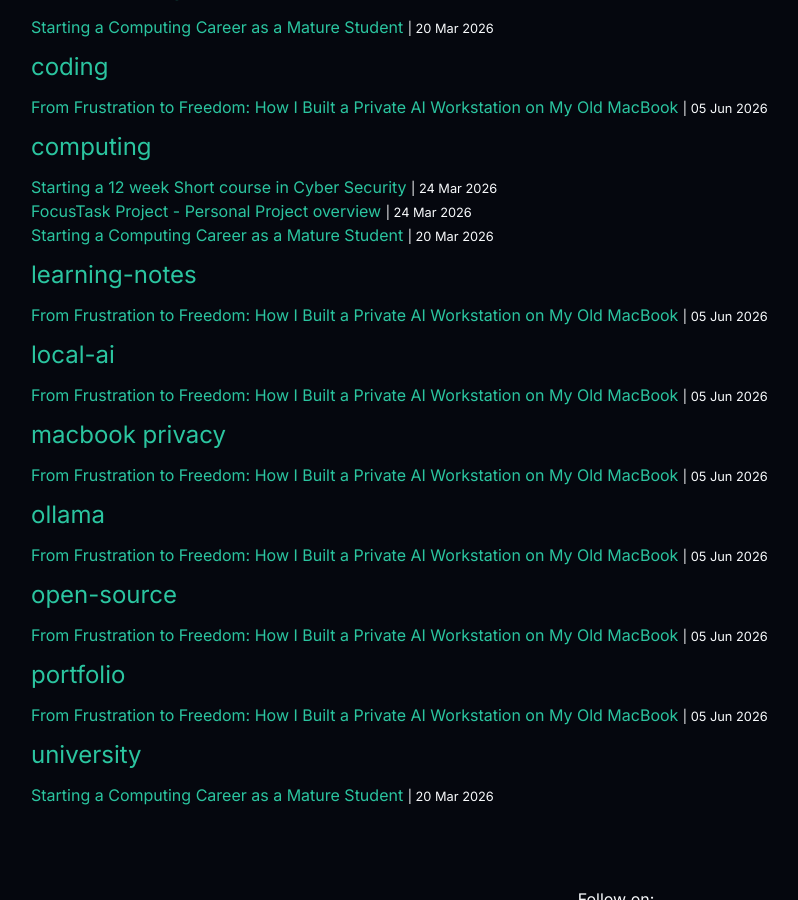
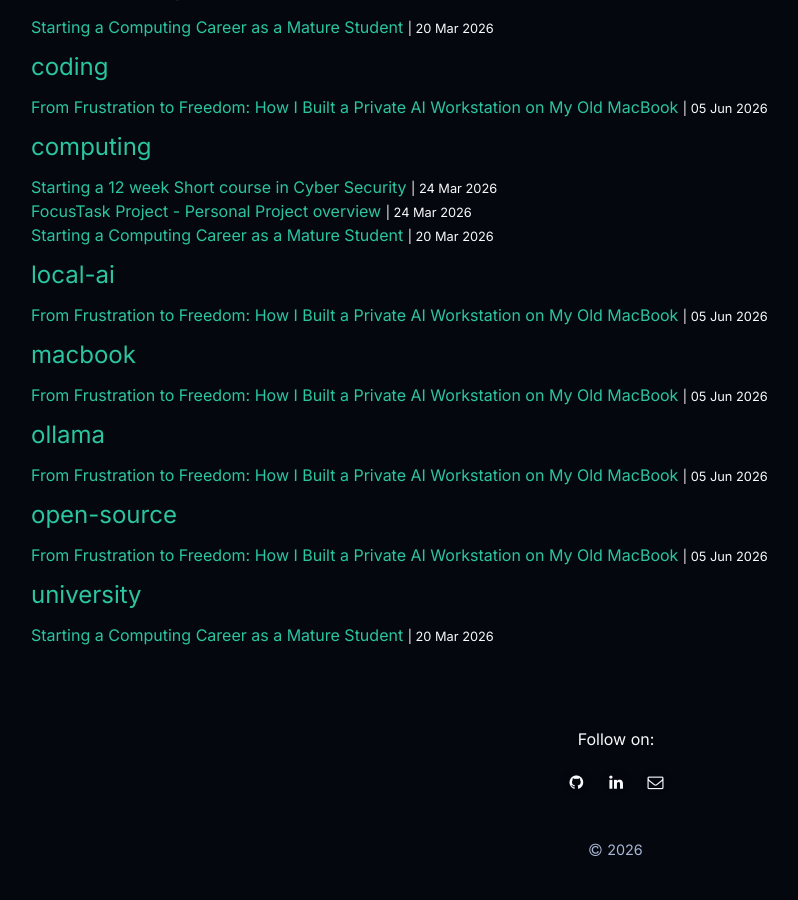
Before and after one commit to dean-js/dnormingtonlaw.uk, a Jekyll site: the page built from tags.html, in a window 1280 px wide and 900 px high, scrolled down 1192 px. Shown: the whole window, without its empty margins (9-807 px from the left). Built offline with Jekyll 4.4.1, drawn with Linux system fonts in a browser that asks for light colours; some of the changed text lies outside the part shown.

Commit message:
chnaged  tags

```diff
--- a/_posts/2026-06-05-from-frustration-to-freedom-ai-macbook.md.md
+++ b/_posts/2026-06-05-from-frustration-to-freedom-ai-macbook.md.md
@@ -4,16 +4,7 @@ title: "From Frustration to Freedom: How I Built a Private AI Workstation on My
 date: 2026-06-05
 categories:
   - Software Development
-tags:
-  - coding
-  - portfolio
-  - learning-notes
-  - ollama
-  - local-ai
-  - Artifical Intelligence
-  - macbook privacy
-  - open-source
-  - AI
+tags: [coding, ollama, local-ai, Artifical Intelligence, macbook, open-source, AI]
 description: "A personal case study on calibrating llama3.2:3b and Page Assist to run entirely offline on a 2014 Dual-Core i5 MacBook Pro with 16GB RAM."
 published: true
 ---
```
